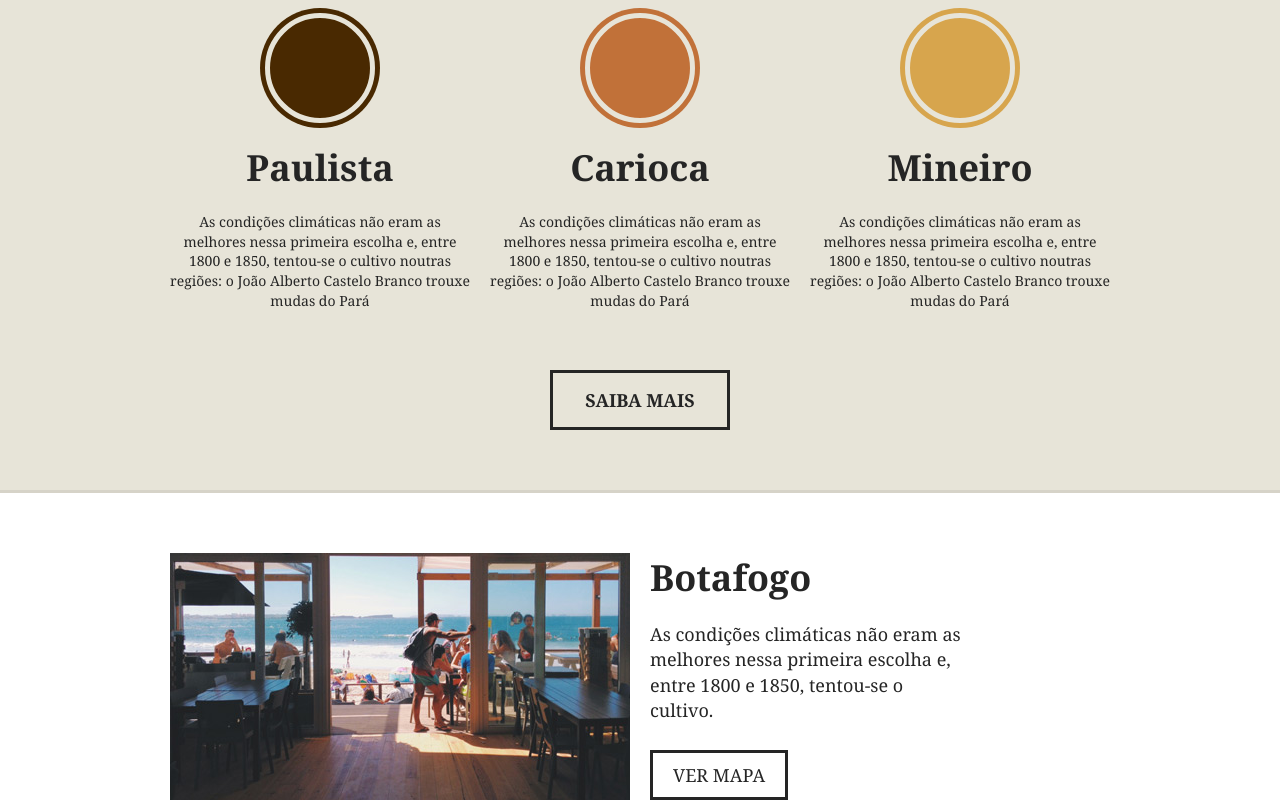
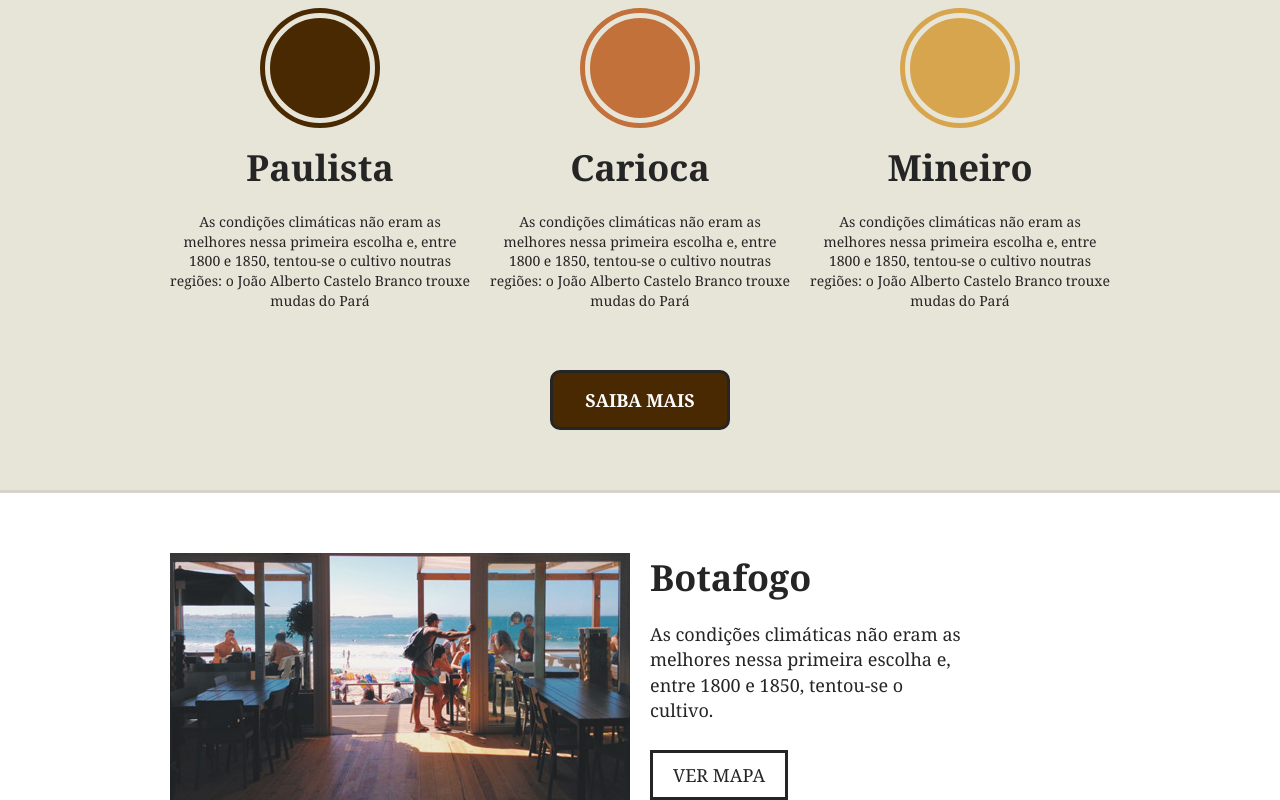
Before and after one commit to rjunio98/Brafe, a plain HTML site: page index.html in a window 1280 px wide. In both pictures the pointer is over the link "SAIBA MAIS". Shown: the part 1291-2091 px from the top of the page. Drawn offline with Linux system fonts and the light colour scheme.

Commit message:
botao do produto

```diff
--- a/src/css/style.css
+++ b/src/css/style.css
@@ -164,6 +164,13 @@ h2.produtos-mineiro::before {
 	margin: 20px auto 0 auto;
 }
 
+.produtos-btn:hover {
+	color: #fff;
+	background-color: #492901;
+	border-radius: 10px;
+	transition: ease-in 0.3s;
+}
+
 .locais{
 	padding: 60px 0;
 }
```
